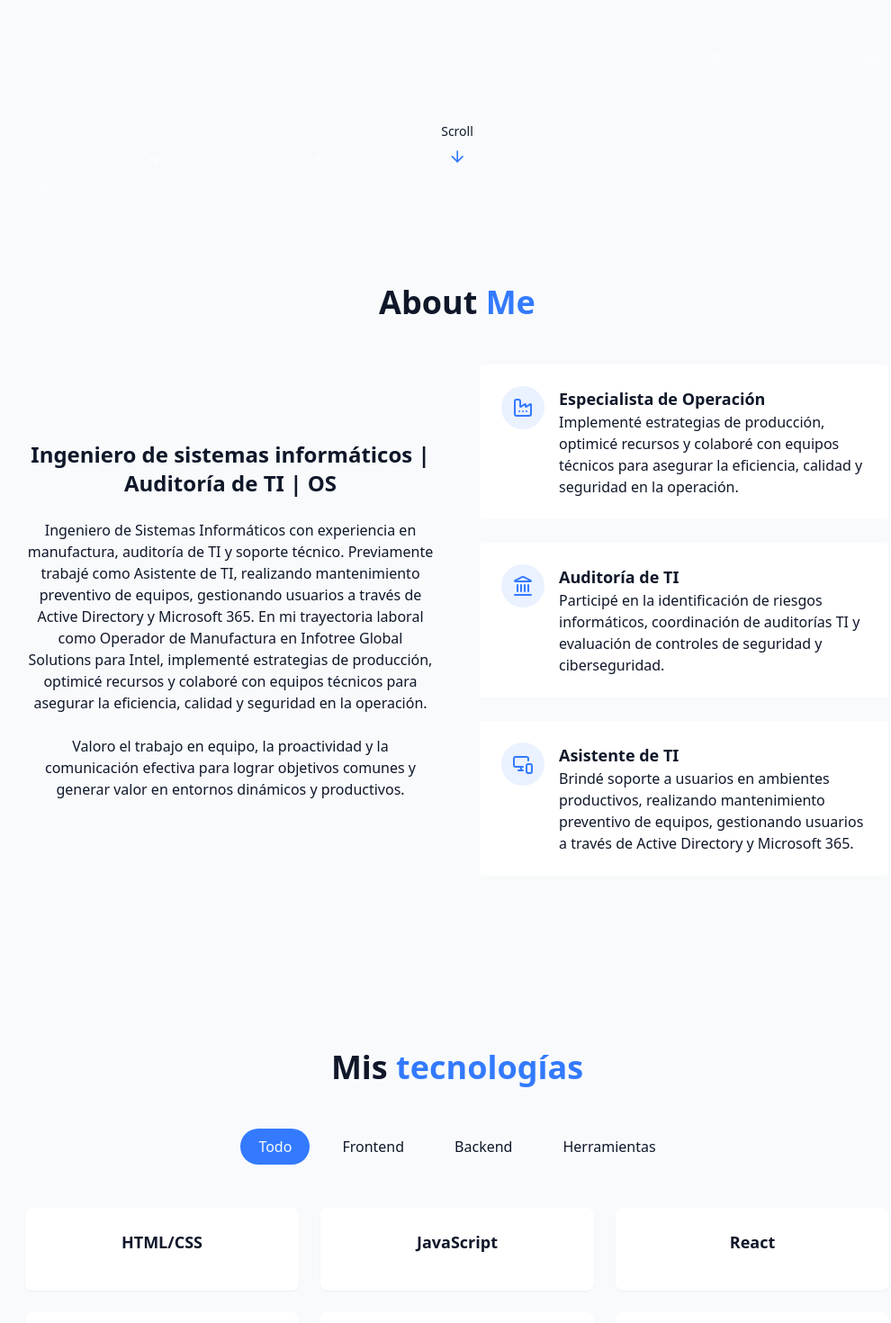
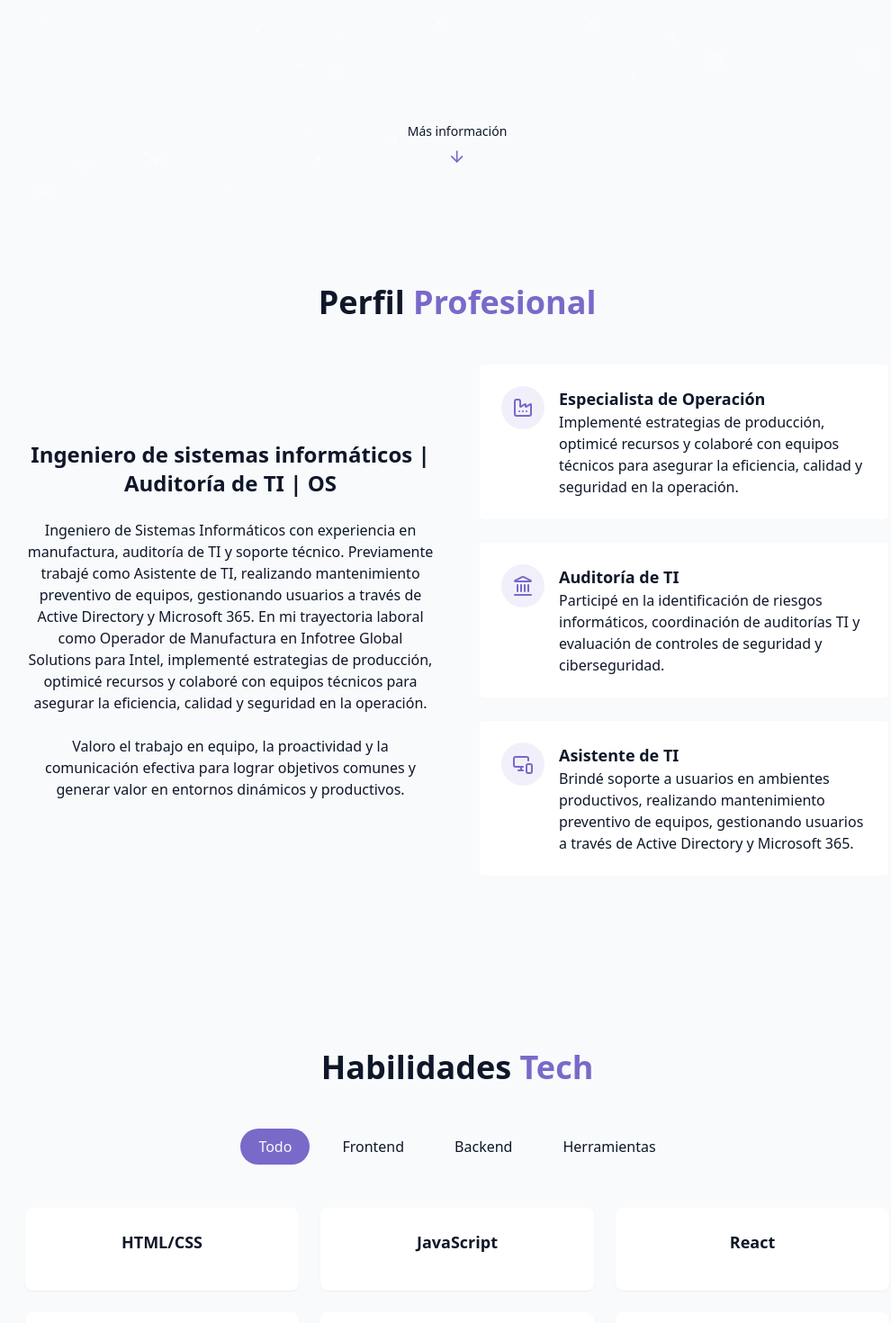
Before and after one commit to KevHLJob/Mainkev-portfolio, a React (Vite) app: page / in a window 1280 px wide. Shown: the part 580-2050 px from the top of the page at 90% size, without its empty margins (132-1122 px from the left). Built offline with nearby package versions, Linux system fonts and the light colour scheme.

Commit message:
Update max width

```diff
--- a/src/components/AboutSection.jsx
+++ b/src/components/AboutSection.jsx
@@ -1,4 +1,4 @@
-import { Briefcase, Landmark, MonitorSmartphone, Factory } from "lucide-react";
+import { Landmark, MonitorSmartphone, Factory } from "lucide-react";
 
 export const AboutSection = () => {
   return (
@@ -6,7 +6,7 @@ export const AboutSection = () => {
       {" "}
       <div className="container mx-auto max-w-5xl">
         <h2 className="text-3xl md:text-4xl font-bold mb-12 text-center">
-          About <span className="text-primary"> Me</span>
+          Perfil <span className="text-primary">Profesional</span>
         </h2>
 
         <div className="grid grid-cols-1 md:grid-cols-2 gap-12 items-center">
--- a/src/components/HeroSection.jsx
+++ b/src/components/HeroSection.jsx
@@ -35,7 +35,7 @@ export const HeroSection = () => {
       </div>
 
       <div className="absolute bottom-8 left-1/2 transform -translate-x-1/2 flex flex-col items-center animate-bounce">
-        <span className="text-sm text-muted-foreground mb-2"> Scroll </span>
+        <span className="text-sm text-muted-foreground mb-2"> Más información </span>
         <ArrowDown className="h-5 w-5 text-primary" />
       </div>
     </section>
--- a/src/components/ProjectsSection.jsx
+++ b/src/components/ProjectsSection.jsx
@@ -68,7 +68,7 @@ export const ProjectsSection = () => {
       <div className="container mx-auto max-w-5xl">
         <h2 className="text-3xl md:text-4xl font-bold mb-4 text-center">
           {" "}
-          Mis <span className="text-primary">Proyectos </span>
+          Proyectos <span className="text-primary">Dev </span>
         </h2>
 
         <p className="text-center text-muted-foreground mb-12 max-w-2xl mx-auto">
--- a/src/components/SkillsSection.jsx
+++ b/src/components/SkillsSection.jsx
@@ -38,7 +38,7 @@ export const SkillsSection = () => {
     <section id="skills" className="py-24 px-4 relative bg-secondary/30">
       <div className="container mx-auto max-w-5xl">
         <h2 className="text-3xl md:text-4xl font-bold mb-12 text-center">
-          Mis<span className="text-primary"> tecnologías</span>
+          Habilidades<span className="text-primary"> Tech</span>
         </h2>
 
         <div className="flex flex-wrap justify-center gap-4 mb-12">
--- a/src/index.css
+++ b/src/index.css
@@ -69,7 +69,7 @@
 
     --card: 0 0% 100%;
 
-    --primary: 219 100% 60%; /* Color primario */
+    --primary: 250 47% 60%;
     --primary-foreground: 210 40% 98%;
 
     --border: 214 32% 91%;
@@ -81,7 +81,7 @@
 
     --card: 222 47% 8%;
 
-    --primary: 211 100% 61%;
+    --primary: 250 65% 65%;
     --primary-foreground: 213 31% 91%;
 
     --border: 217 33% 20%;
@@ -109,7 +109,7 @@
     max-width: 640px;
   }
   @media (width >= 768px) {
-    max-width: 768px;
+    max-width: 268px;
   }
   @media (width >= 1024px) {
     max-width: 1024px;
@@ -124,7 +124,7 @@
 
 @utility text-glow {
   @apply relative;
-  text-shadow: 0 0 10px rgba(39, 70, 245, 0.5);
+  text-shadow: 0 0 10px rgba(167, 139, 250, 0.5);
 }
 
 @utility card-hover {
```
